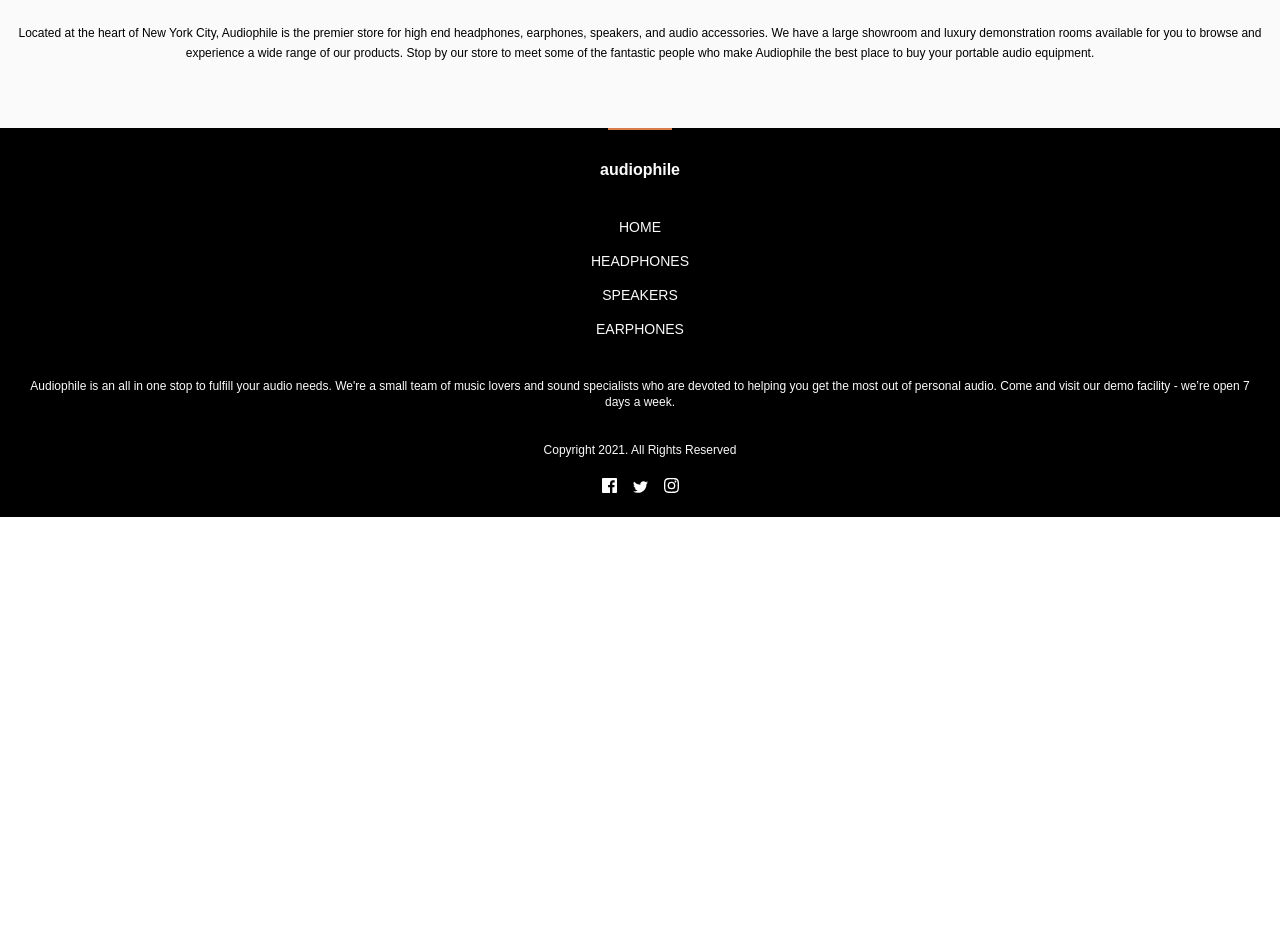
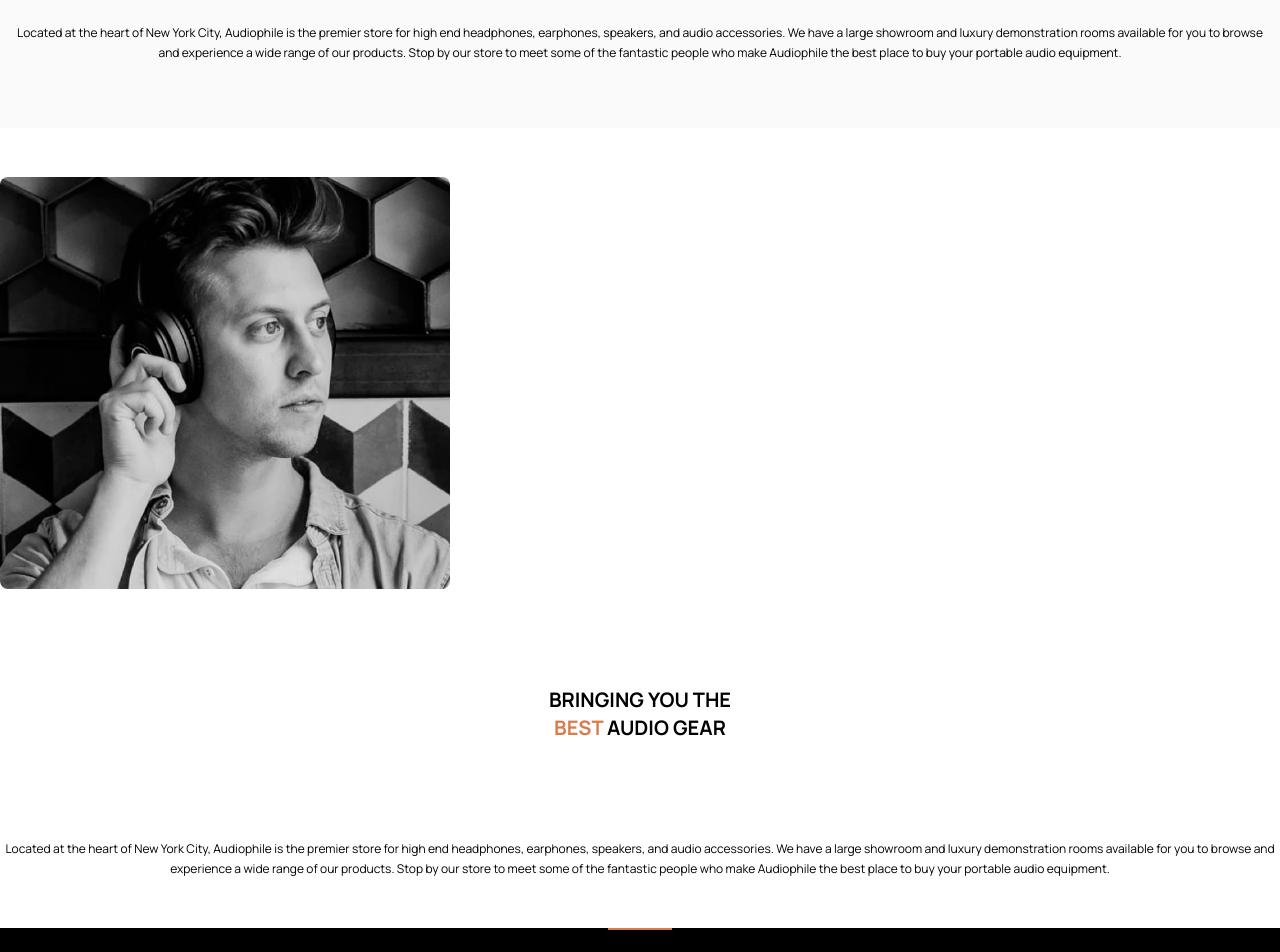
Before and after one commit to Dotjos/audiophile-ecommerce, a Next.js app: page / in a window 1280 px wide. Shown: the part 3400-4352 px from the top of the page. Before the commit the page ends 3917 px from the top, so only its background shows below. Built offline with nearby package versions, Linux system fonts and the light colour scheme.

Commit message:
update--scrollLockProvider

```diff
--- a/src/app/Components.tsx
+++ b/src/app/Components.tsx
@@ -131,3 +131,24 @@ export function Footer(){
 
         </footer>)
 }
+
+export function AudioGearSection() {
+  return (
+    <section className="min-h-screen text-center flex flex-col justify-around">
+    <Image
+    src={"/assets/shared/mobile/image-best-gear.jpg"}
+    alt="Best Gear"
+    width={450}
+    height={450}
+    className="object-cover rounded-lg"
+    />
+
+     <h1 className="font-bold text-xl"> BRINGING YOU THE <br/> <span className="text-BurntSienna-100">BEST</span> AUDIO GEAR</h1>
+      <p className="text-xs leading-5">  Located at the heart of New York City, Audiophile is the premier store for high end headphones, earphones, speakers, and audio accessories.
+        We have a large showroom and luxury demonstration rooms available for you to browse and experience a wide range of our products. Stop by our store to meet some
+         of the fantastic people who make Audiophile the best place to buy your portable audio equipment.
+      </p>
+  </section>
+  )
+
+}
--- a/src/app/ScrollLockProvider.tsx
+++ b/src/app/ScrollLockProvider.tsx
@@ -3,6 +3,7 @@ import { useEffect, useState, ReactNode } from 'react';
 import { Navbar } from './Components/Navbar';
 import Menu from './Components/Menu';
 import useStore from './Zustore';
+import { AudioGearSection, Footer } from './Components';
 
 
 interface Props {
@@ -41,6 +42,8 @@ export default function ScrollLockProvider({ children }: Props) {
       <Navbar toggleMenu={toggleMenu} />
       {isOpen && <Menu isOpen={isOpen} onClose={closeMenu}/>}
       {children}
+      <AudioGearSection/>
+     <Footer/>
     </div>
   );
 }
--- a/src/app/category/[category]/page.tsx
+++ b/src/app/category/[category]/page.tsx
@@ -39,7 +39,7 @@ export default async function Page({ params }: CategoryPageProps) {
               className="w-full h-auto object-cover rounded-lg"
             />
             {index===0&&<h2 className="text-xs tracking-[5px]  font-light text-BurntSienna-100 mt-2">NEW PRODUCT</h2>}
-            <h2 className="text-lg w-1/2 tracking-wide font-semibold mt-2">{product.name}</h2>
+            <h2 className="text-lg w-1/2 uppercase tracking-wide font-semibold mt-2">{product.name}</h2>
             <p className="text-sm text-gray-500 mt-1">{product.details}</p>
             <Button text='SEE PRODUCT'/>
           </div>
--- a/src/app/layout.tsx
+++ b/src/app/layout.tsx
@@ -1,16 +1,16 @@
 import type { Metadata } from 'next'
 import './globals.css'
-// import { Manrope } from 'next/font/google';
+import { Manrope } from 'next/font/google';
 import ScrollLockProvider from './ScrollLockProvider';
 
-// const manrope = Manrope({
-//   subsets: ['latin'],
-//   display: 'swap',
-//   variable: '--font-manrope',
-//   fallback: ['system-ui', '-apple-system', 'BlinkMacSystemFont', 'Segoe UI', 'Roboto', 'Helvetica Neue', 'Arial', 'sans-serif'],
-//   weight: ['200', '300', '400', '500', '600', '700', '800'],
-//   preload: true,
-// });
+const manrope = Manrope({
+  subsets: ['latin'],
+  display: 'swap',
+  variable: '--font-manrope',
+  fallback: ['system-ui', '-apple-system', 'BlinkMacSystemFont', 'Segoe UI', 'Roboto', 'Helvetica Neue', 'Arial', 'sans-serif'],
+  weight: ['200', '300', '400', '500', '600', '700', '800'],
+  preload: true,
+});
 
 export const metadata: Metadata = {
   title: 'Audiophile e-commerce website',
@@ -20,9 +20,7 @@ export const metadata: Metadata = {
 export default function Layout({ children }: { children: React.ReactNode }) {
 
   return (
-    // <html lang="en" className={`${manrope.variable}`}>
-          <html lang="en">
-
+    <html lang="en" className={`${manrope.variable}`}>
       <body>
         <ScrollLockProvider>
            {children}
--- a/src/app/page.tsx
+++ b/src/app/page.tsx
@@ -117,14 +117,13 @@ export default function Page() {
             className="object-cover rounded-lg"
             />
 
-        <h1 className="font-bold text-xl"> BRINGING YOU THE <br/> <span className="text-BurntSienna-100">BEST</span> AUDIO GEAR</h1>
+             <h1 className="font-bold text-xl"> BRINGING YOU THE <br/> <span className="text-BurntSienna-100">BEST</span> AUDIO GEAR</h1>
               <p className="text-xs leading-5">  Located at the heart of New York City, Audiophile is the premier store for high end headphones, earphones, speakers, and audio accessories.
                 We have a large showroom and luxury demonstration rooms available for you to browse and experience a wide range of our products. Stop by our store to meet some
                  of the fantastic people who make Audiophile the best place to buy your portable audio equipment.
               </p>
           </section>
+
           </div>
-
-          <Footer/>
         </div>
     )}
```
